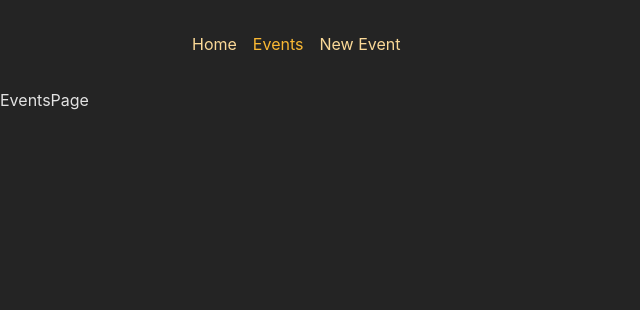
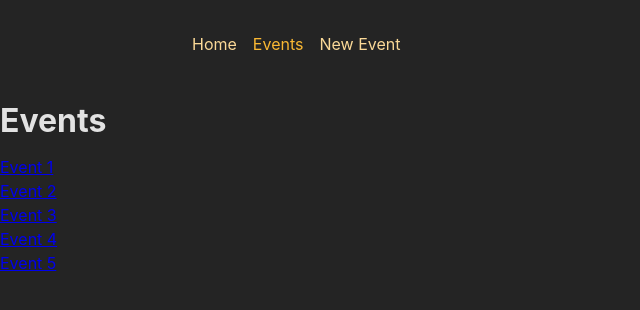
Before and after one commit to MZHoffman/events-go, a React (Create React App) app: page /events in a window 1280 px wide. Shown: the top 310 px of the page, without its empty margins (0-640 px from the left). Built offline with nearby package versions, Linux system fonts and the light colour scheme.

Commit message:
Addin dummy events

```diff
--- a/src/pages/EventsPage.js
+++ b/src/pages/EventsPage.js
@@ -1,7 +1,27 @@
 import React from 'react'
+import { Link } from 'react-router-dom'
+
+const EVENTS = [
+  { id: 'e1', name: 'Event 1' },
+  { id: 'e2', name: 'Event 2' },
+  { id: 'e3', name: 'Event 3' },
+  { id: 'e4', name: 'Event 4' },
+  { id: 'e5', name: 'Event 5' },
+]
 
 const EventsPage = () => {
-  return <div>EventsPage</div>
+  return (
+    <>
+      <h1>Events</h1>
+      <ul>
+        {EVENTS.map((e) => (
+          <li key={e.id}>
+            <Link to={e.id}>{e.name}</Link>
+          </li>
+        ))}
+      </ul>
+    </>
+  )
 }
 
 export default EventsPage
```
